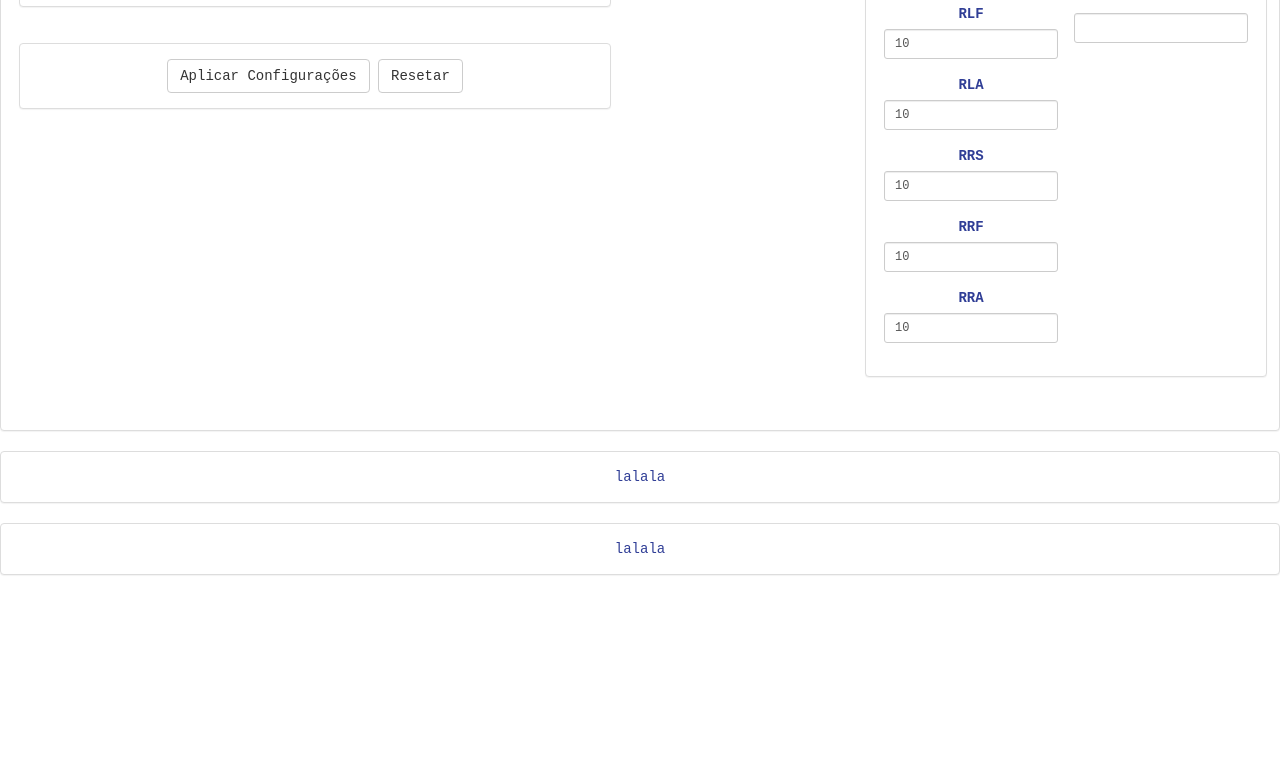
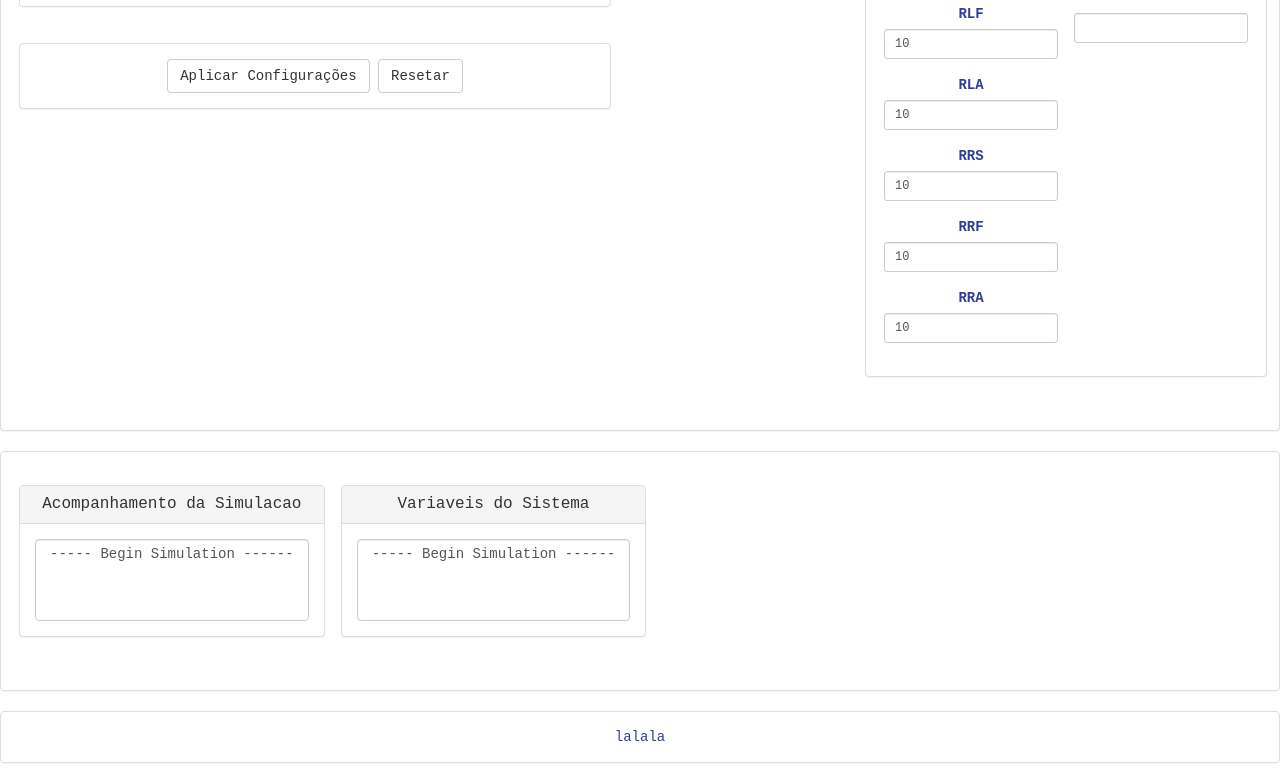
Before and after one commit to victorfeijo/smail, a website built with webpack: page public/index.html in a window 1280 px wide. Shown: the part 821-1604 px from the top of the page. Before the commit the page ends 1416 px from the top, so only its background shows below. Built offline with nearby package versions, Linux system fonts and the light colour scheme.

Commit message:
added some new interface

```diff
--- a/app/Simulator.js
+++ b/app/Simulator.js
@@ -71,9 +71,11 @@ class Simulator {
                   this.remoteServiceCenter)
 
     setTimeout(() => {
-      console.log(`execTime: ${nextEvent.execTime} msgId: ${nextEvent.id} state: ${nextEvent.state} type: ${nextEvent.type} localBusy: ${this.localServiceCenter.busyServers} remoteBusy: ${this.remoteServiceCenter.busyServers} localQueue: ${this.localServiceCenter.waitingQueue.length} remoteQueue: ${this.remoteServiceCenter.waitingQueue.length}`)
+      let simLog = `ID: ${nextEvent.id} Estado: ${nextEvent.state} Tipo: ${nextEvent.type}`
+
+      $('#simulation').append(`<option>${simLog}</option>`)
       this.run()
-    }, 1)
+    }, 100)
   }
 
   finish() {
--- a/public/bundle.js
+++ b/public/bundle.js
@@ -248,9 +248,11 @@
 	      nextEvent.run(this.receptionCenter, this.localServiceCenter, this.remoteServiceCenter);
 
 	      setTimeout(function () {
-	        console.log('execTime: ' + nextEvent.execTime + ' msgId: ' + nextEvent.id + ' state: ' + nextEvent.state + ' type: ' + nextEvent.type + ' localBusy: ' + _this.localServiceCenter.busyServers + ' remoteBusy: ' + _this.remoteServiceCenter.busyServers + ' localQueue: ' + _this.localServiceCenter.waitingQueue.length + ' remoteQueue: ' + _this.remoteServiceCenter.waitingQueue.length);
+	        var simLog = 'ID: ' + nextEvent.id + ' Estado: ' + nextEvent.state + ' Tipo: ' + nextEvent.type;
+
+	        $('#simulation').append('<option>' + simLog + '</option>');
 	        _this.run();
-	      }, 1);
+	      }, 100);
 	    }
 	  }, {
 	    key: 'finish',
--- a/public/index.html
+++ b/public/index.html
@@ -147,7 +147,7 @@
 
                       <div class="column">
                         <div class="element">
-                          <a> Adiantamento (%) </a>
+                          <a> Adiamento (%) </a>
                         </div>
                         <div class="element">
                           <form class="form-inline">
@@ -462,7 +462,36 @@
       <!-- Simulation Panel-->
       <div class="panel panel-default">
         <div class="panel-body">
-        lalala
+          <div class="row" id="centralized">
+            <div class="column">
+              <div class="element">
+                <div class="panel panel-default">
+                  <div class="panel-heading">
+                    <h3 class="panel-title">Acompanhamento da Simulacao</h3>
+                  </div>
+                  <div class="panel-body">
+                    <select multiple class="form-control" id="simulation">
+                      <option>----- Begin Simulation ------</option>
+                    </select>
+                  </div>
+                </div>
+              </div>
+            </div>
+            <div class="column">
+              <div class="element">
+                <div class="panel panel-default">
+                  <div class="panel-heading">
+                    <h3 class="panel-title">Variaveis do Sistema</h3>
+                  </div>
+                  <div class="panel-body">
+                    <select multiple class="form-control" id="simulation">
+                      <option>----- Begin Simulation ------</option>
+                    </select>
+                  </div>
+                </div>
+              </div>
+            </div>
+          </div>
         </div>
       </div>
       <!-- End Simulation Panel -->
--- a/public/main.css
+++ b/public/main.css
@@ -22,3 +22,9 @@ body {
   padding-top: 8px;
   padding-bottom: 8px;
 }
+
+#centralized {
+}
+
+#simulation {
+}
```
Also changed, not shown: 1 other file.
